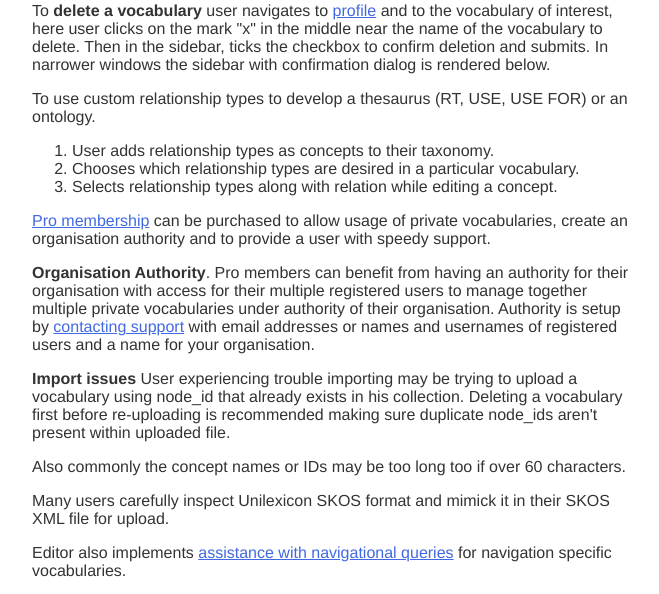
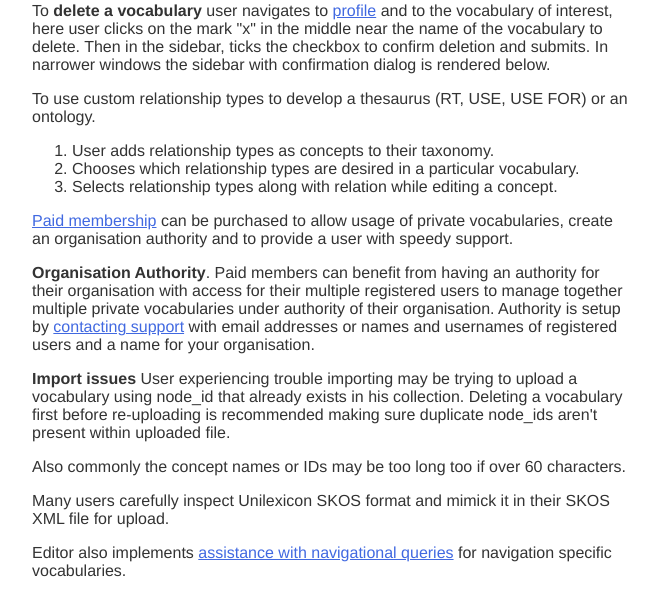
Before and after one commit to fmalina/unilex, a Django app: page /docs in a window 1280 px wide. Shown: the part 4241-4835 px from the top of the page, without its empty margins (16-675 px from the left). Run offline with Django 3.2, Linux system fonts and the light colour scheme.

Commit message:
Renamed pro membership to simply paid

```diff
--- a/unilex/templates/docs.html
+++ b/unilex/templates/docs.html
@@ -138,10 +138,10 @@
   <li>Chooses which relationship types are desired in a particular vocabulary.
   <li>Selects relationship types along with relation while editing a concept.
   </ol>
-  <p><a href="/pro/subscribe">Pro membership</a> can be purchased to allow usage of private
+  <p><a href="/pro/subscribe">Paid membership</a> can be purchased to allow usage of private
   vocabularies, create an organisation authority and to provide a user with speedy support.
 
-  <p><b>Organisation Authority</b>. Pro members can benefit from having
+  <p><b>Organisation Authority</b>. Paid members can benefit from having
   an authority for their organisation with access for their multiple registered
   users to manage together multiple private vocabularies under authority of their organisation.
   Authority is setup by <a href="mailto:hi@unilexicon.com">contacting support</a>
--- a/unilex/vocabulary/models.py
+++ b/unilex/vocabulary/models.py
@@ -63,7 +63,7 @@ class Vocabulary(models.Model):
     authority = models.ForeignKey(Authority, blank=True, null=True, on_delete=models.PROTECT)
     queries = models.BooleanField(verbose_name="Enable queries?", default=False)
     private = models.BooleanField(
-        verbose_name="Private vocabulary (pro members only)", default=False,
+        verbose_name="Private vocabulary (paid members only)", default=False,
         help_text="Private vocabulary can be edited only by the users belonging to its authority.")
     source = models.URLField(blank=True)
     updated_at = models.DateTimeField(default=datetime.now, editable=False)
```
Also changed, not shown: unilex/vocabulary/migrations/0012_longer_vocab_desc_and_public_by_default.py.
